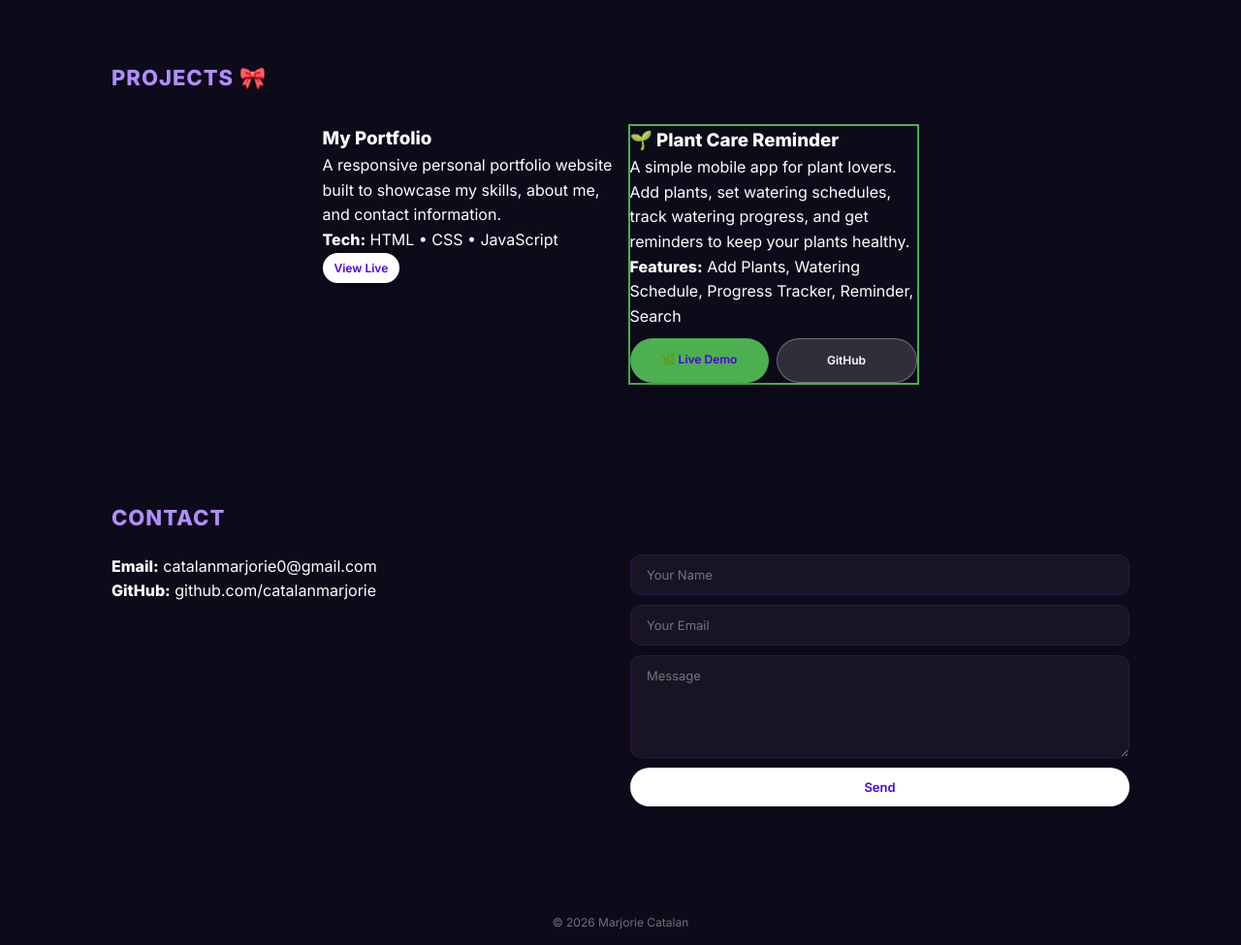
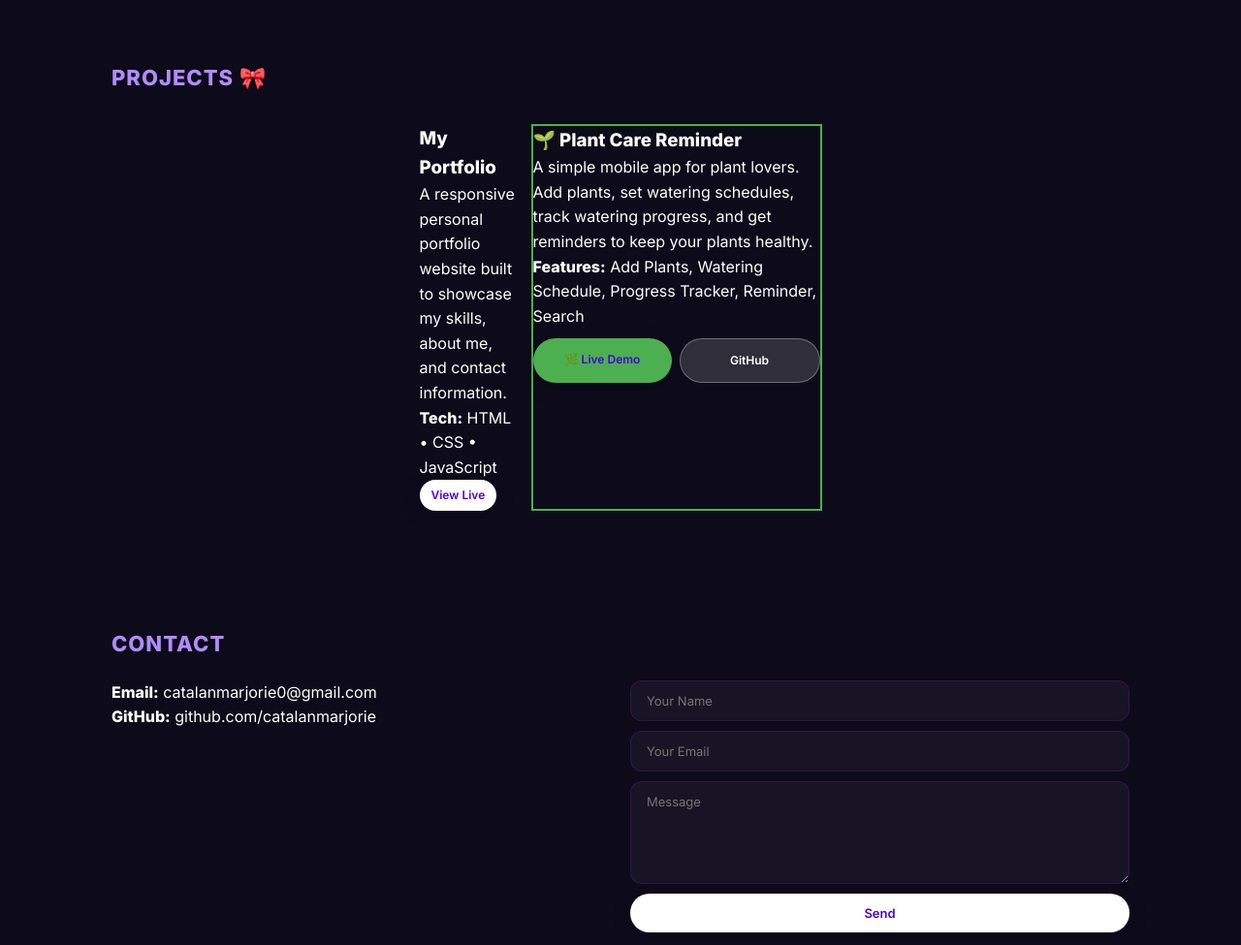
Before and after one commit to catalanmarjorie/catalanmarjorie.github.io, a plain HTML site: page index.html in a window 1280 px wide. Shown: the part 940-1915 px from the top of the page at 97% size. Drawn offline with Linux system fonts and the light colour scheme; no server answers.

Commit message:
Update index.html

```diff
--- a/index.html
+++ b/index.html
@@ -69,7 +69,7 @@
   <div style="display:flex; flex-wrap:wrap; gap:15px; justify-content:center; padding:10px;">
 
     <!-- MY PORTFOLIO - SMALL BOX -->
-    <div class="project-card" style="width:300px;">
+    <div class="project-card" style="width:100px;">
       <h3>My Portfolio</h3>
       <p>A responsive personal portfolio website built to showcase my skills, about me, and contact information.</p>
       <p><strong>Tech:</strong> HTML • CSS • JavaScript</p>
```
